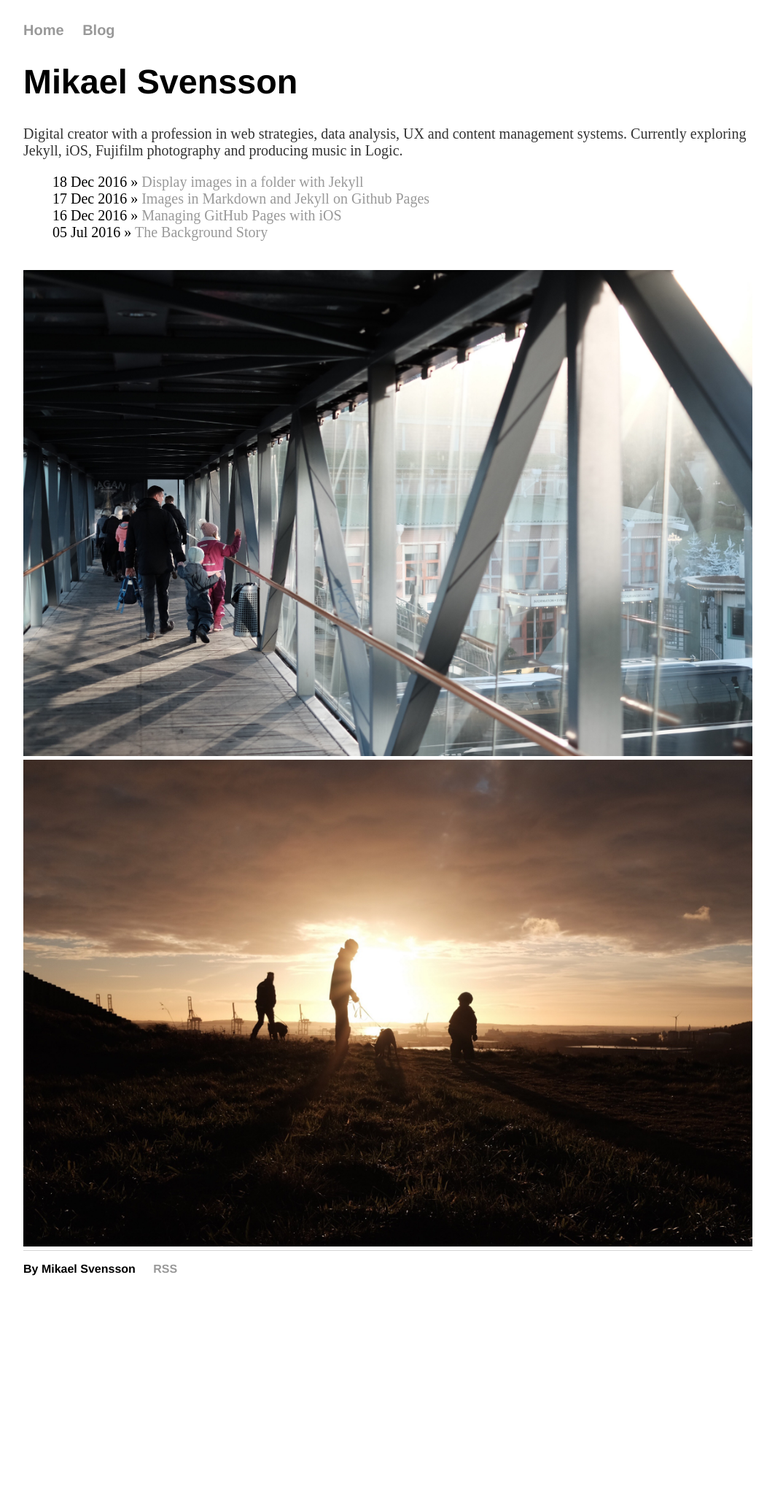
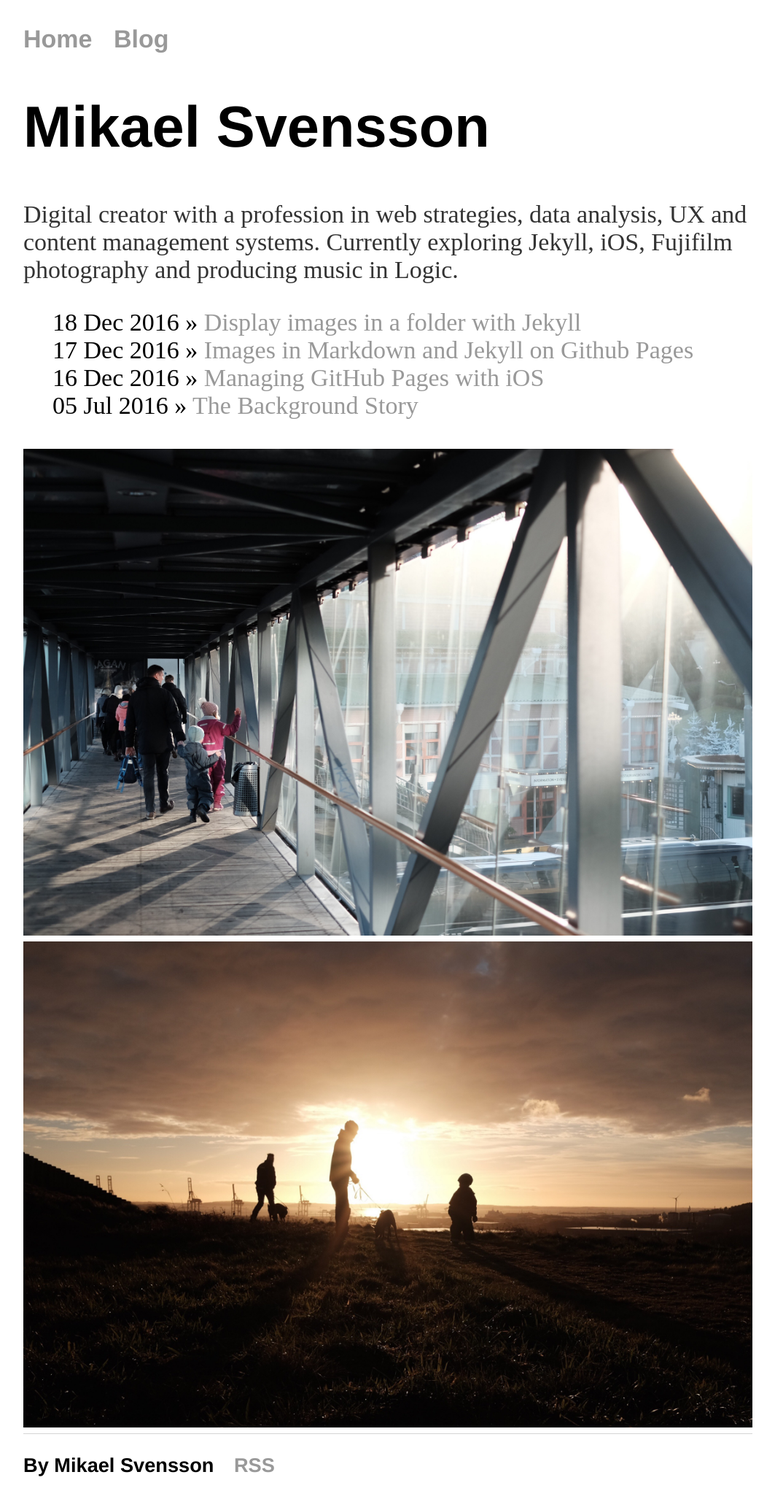
Before and after one commit to mikaelsjovind/mikeysvensson.github.io, a Jekyll site: the page built from index.html, in a window 1280 px wide. Shown: the whole page at 73% size, without its empty margins (108-1171 px from the left). Built offline with Jekyll 4.4.1, drawn with Linux system fonts in a browser that asks for light colours; before the commit the page ends 1778 px from its top, so only the background shows below that.

Commit message:
Font size

```diff
--- a/css/main.css
+++ b/css/main.css
@@ -1,11 +1,11 @@
 html {
-	font-size: 20px;
+	font-size: 16px;
 	@media (min-width: 800px) {
-		font-size: 18px;
+		font-size: 24px;
 	}
 
 	@media (min-width: 1200px) {
-		font-size: 20px;
+		font-size: 34px;
 	}
 }
 
```
